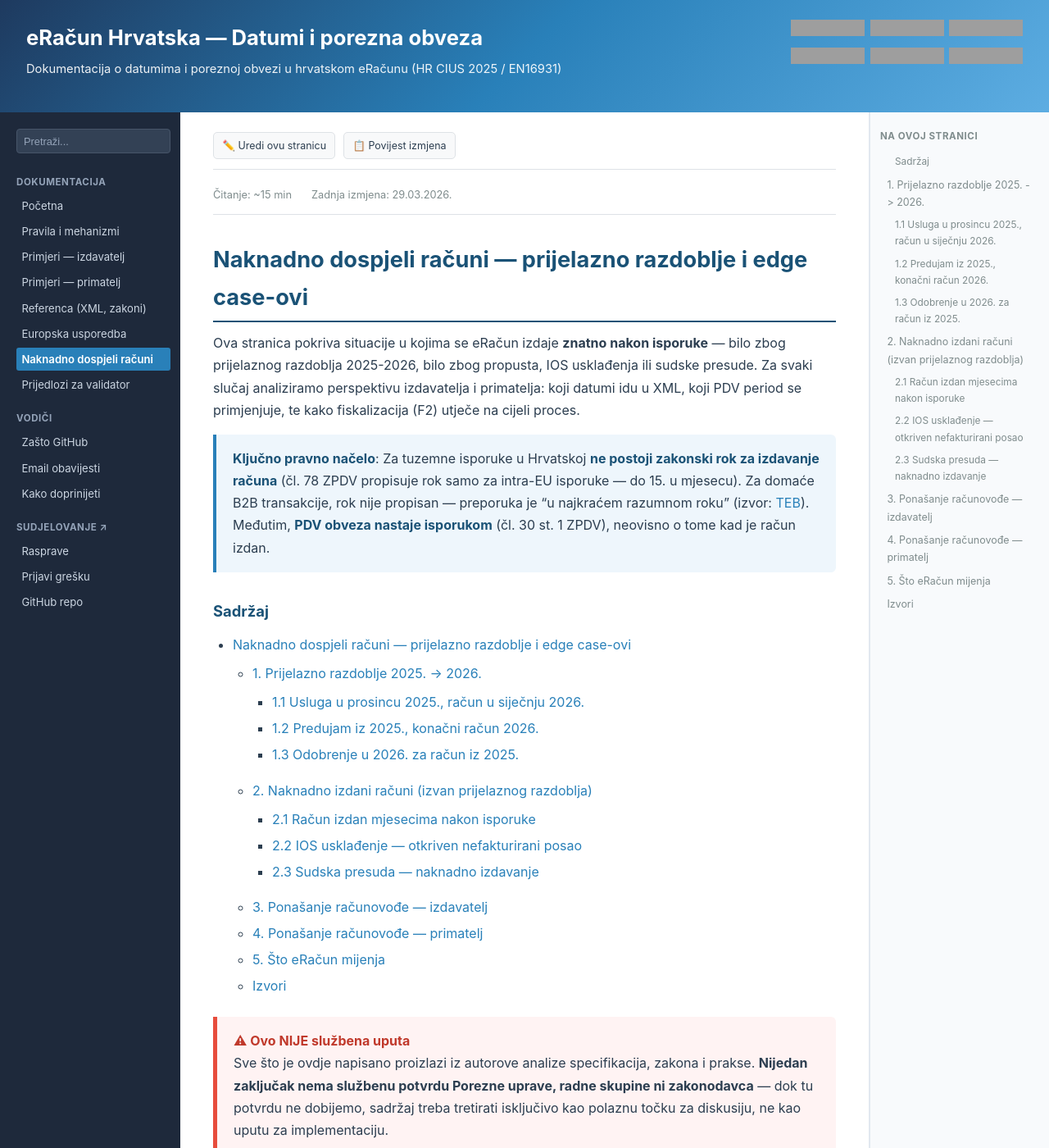
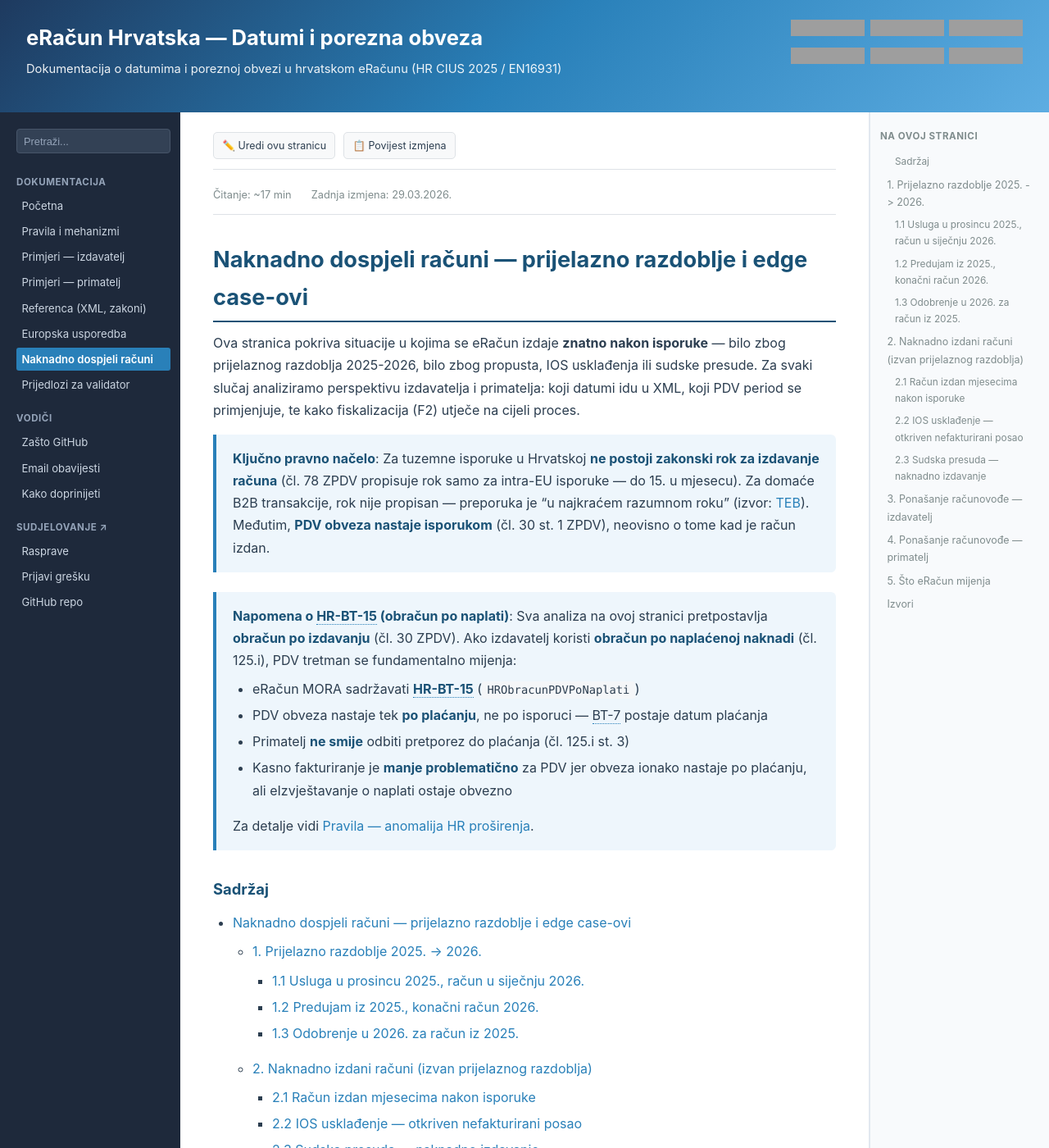
Before and after one commit to dageci/eracun-fiskalizacija-datumi, a Jekyll site: the page built from docs/naknadno-dospjeli-racuni.md, in a window 1280 px wide and 1400 px high. Shown: the whole window at 82% size. Built offline with Jekyll 4.4.1, drawn with Linux system fonts in a browser that asks for light colours; some of the changed text lies outside the part shown; grey boxes are pictures that could not be loaded.

Commit message:
naknadno dospjeli: HR-BT-15 napomena + 6 PU pojašnjenja
- HR-BT-15 cross-cutting napomena na vrhu stranice (sva analiza
  pretpostavlja po izdavanju, po naplati mijenja sve)
- PU Q9: 2025 računi nemaju ni eIzvještavanje obveze
- PU Q171: prijenos obrt→d.o.o. ne mijenja pravilo za predujam
- PU Q222: kad je račun za predujam obvezan (različita razdoblja)
- PU Q146: potvrda da nema roka za tuzemno fakturiranje
- PU Q43/99: građevinske situacije — ovjera, prijenos obveze

```diff
--- a/docs/naknadno-dospjeli-racuni.md
+++ b/docs/naknadno-dospjeli-racuni.md
@@ -10,6 +10,14 @@
 Ova stranica pokriva situacije u kojima se eRačun izdaje **znatno nakon isporuke** — bilo zbog prijelaznog razdoblja 2025-2026, bilo zbog propusta, IOS usklađenja ili sudske presude. Za svaki slučaj analiziramo perspektivu izdavatelja i primatelja: koji datumi idu u XML, koji PDV period se primjenjuje, te kako fiskalizacija (F2) utječe na cijeli proces.
 
 > **Ključno pravno načelo**: Za tuzemne isporuke u Hrvatskoj **ne postoji zakonski rok za izdavanje računa** (čl. 78 ZPDV propisuje rok samo za intra-EU isporuke — do 15. u mjesecu). Za domaće B2B transakcije, rok nije propisan — preporuka je "u najkraćem razumnom roku" (izvor: <a href="https://www.teb.hr/novosti/2024/u-kojem-roku-treba-izdati-racun/" target="_blank">TEB</a>). Međutim, **PDV obveza nastaje isporukom** (čl. 30 st. 1 ZPDV), neovisno o tome kad je račun izdan.
+
+> **Napomena o HR-BT-15 (obračun po naplati)**: Sva analiza na ovoj stranici pretpostavlja **obračun po izdavanju** (čl. 30 ZPDV). Ako izdavatelj koristi **obračun po naplaćenoj naknadi** (čl. 125.i), PDV tretman se fundamentalno mijenja:
+> - eRačun MORA sadržavati **HR-BT-15** (`HRObracunPDVPoNaplati`)
+> - PDV obveza nastaje tek **po plaćanju**, ne po isporuci — BT-7 postaje datum plaćanja
+> - Primatelj **ne smije** odbiti pretporez do plaćanja (čl. 125.i st. 3)
+> - Kasno fakturiranje je **manje problematično** za PDV jer obveza ionako nastaje po plaćanju, ali eIzvještavanje o naplati ostaje obvezno
+>
+> Za detalje vidi [Pravila — anomalija HR proširenja](pravila#anomalija-hr-proširenja).
 
 ### Sadržaj
 {: .no_toc }
@@ -47,6 +55,8 @@
 | F2 fiskalizacija | **DA** | Račun je IZDAN u 2026. |
 
 > **Ključni uvid — F2 obaveza**: Račun se fiskalizira jer je **izdan** u 2026. (BT-2 = 10.01.2026.). Nije bitno kad je usluga obavljena — F2 obaveza ovisi o datumu izdavanja, ne o datumu isporuke. Ovo proizlazi iz PU pojašnjenja (pitanja 101/104).
+
+> **PU pojašnjenje (pitanje 9)**: Računi poslani u 2025. ne podliježu obvezama iz Zakona o fiskalizaciji — ne treba raditi ni eIzvještavanje čak i ako je uplata u 2026.
 
 **Perspektiva izdavatelja:**
 
@@ -97,6 +107,10 @@
 | Konačni račun (veljača 2026.) | Veljača 2026. | Veljača 2026. (BT-72) | Razlika predujam-konačni |
 
 > **Otvoreno pitanje**: Što ako predujam **nije izdan** u 2025. (propust), ali je novac primljen u 2025.? Kupac je platio, izdavatelj nije izdao avansni račun, a sada u 2026. izdaje i avansni i konačni račun. Primjenjuje li se F2 na oba? PU pojašnjenje pokriva samo slučaj kad je predujam izdan u 2025. — što ako nije, ostaje nejasno.
+
+> **PU pojašnjenje (pitanje 171)**: Ovo pravilo vrijedi i kada dolazi do prijenosa poslovanja (npr. obrt → d.o.o.) — ako je predujam primljen u 2025., konačni račun u 2026. (čak i pod novim OIB-om) ne podliježe F2.
+>
+> **PU pojašnjenje (pitanje 222)**: Porezni obveznik nije obvezan izdati račun za primljeni predujam ako je izdao račun za obavljenu isporuku do roka za podnošenje prijave PDV-a za razdoblje u kojem je primio predujam. Međutim, ako je predujam primljen u jednom razdoblju oporezivanja, a isporuka se obavi u drugom — račun za predujam se **mora** izdati.
 
 ---
 
@@ -156,6 +170,10 @@
 | F2 fiskalizacija | **DA** — u lipnju | Račun izdan u lipnju |
 
 > **Ključni uvid**: Čl. 78 st. 1 Zakona o PDV-u propisuje rok za izdavanje računa: **najkasnije 15. dana od kraja mjeseca** u kojem je obavljena isporuka (za domaće isporuke). Za isporuku 20.03. — rok je 15.04.2026. Račun izdan u lipnju je **kasno izdan račun** u smislu Zakona, ali to ne znači da je nevažeći — samo da je izdavatelj prekršio rok.
+
+> **PU pojašnjenje (pitanje 146)**: "Zakonom o fiskalizaciji nije propisan rok za izdavanje računa" — potvrda da za tuzemne isporuke nema zakonskog roka.
+>
+> **Građevinske situacije (PU pitanja 43, 99)**: Građevinske privremene situacije su najčešći legitimni razlog za kasno fakturiranje (ovjera nadzornog inženjera može trajati i 45+ dana). Fiskalizacija se provodi istovremeno s izdavanjem. Između PDV obveznika primjenjuje se prijenos porezne obveze — PDV obveza nastaje kad je usluga obavljena, neovisno o ovjeri. Za ne-PDV primatelje, PDV nastaje istekom razdoblja u kojem je situacija ovjerena.
 
 **Perspektiva izdavatelja:**
 
```
